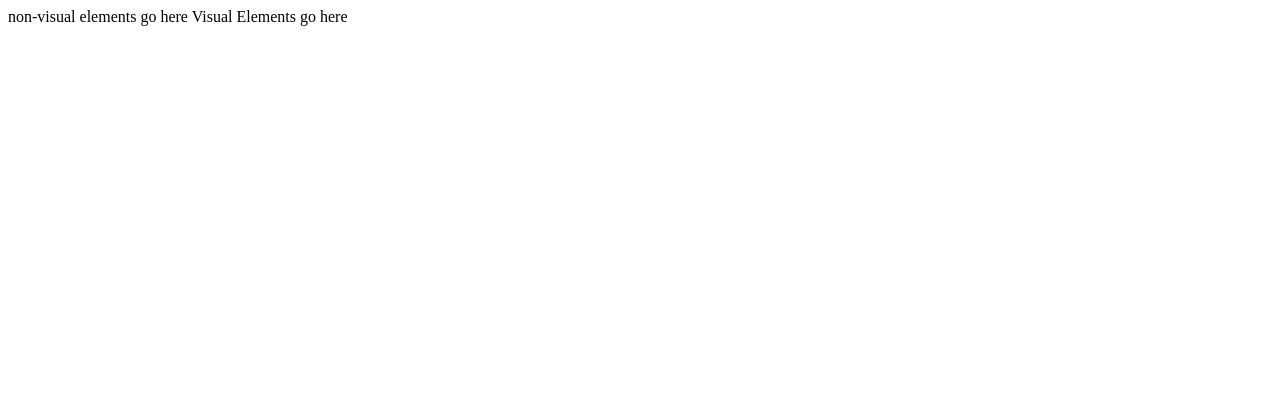
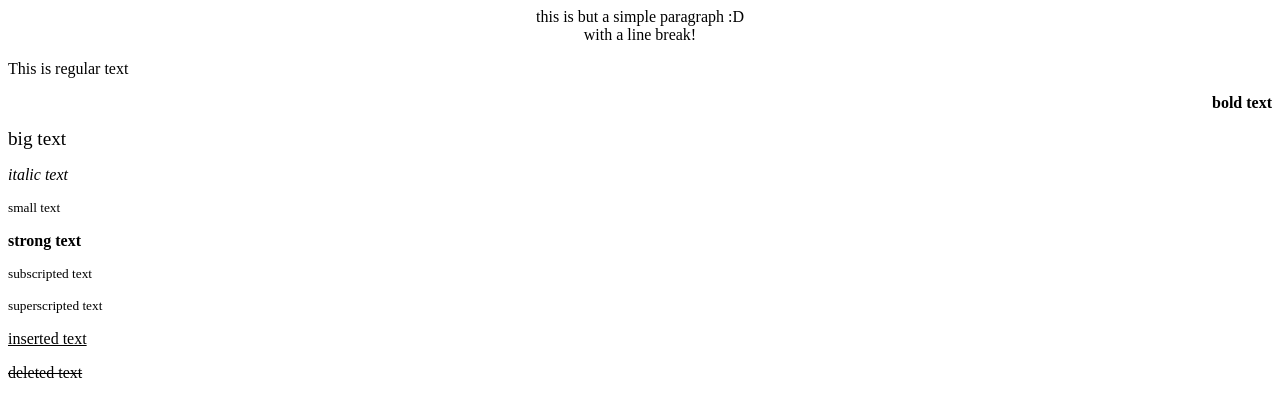
Before and after one commit to lunicarus/Studies, a plain HTML site: page WebDesign/html-from-zero.html in a window 1280 px wide. Drawn offline with Linux system fonts and the light colour scheme.

Commit message:
Solving comment problem

```diff
--- /dev/null
+++ b/WebDesign/css-from-zero.css
@@ -0,0 +1 @@
+/* No CSS *//*# sourceMappingURL=css-from-zero.css.map */
--- a/WebDesign/html-from-zero.html
+++ b/WebDesign/html-from-zero.html
@@ -1,10 +1,23 @@
-<!-- !>I'm learning HTML from zero, as my last project is DISGUSTING<!-->
-<!-- *>I will practice some basic concepts here, until i'm sharp enough to use them in my projects :D<!-->
+<!-- ! I'm learning HTML from zero, as my last project is DISGUSTING -->
+<!-- * I will practice some basic concepts here, until i'm sharp enough to use them in my projects :D -->
     <html>
-        <head> <!-->  non-visual elements go here <!-->
+        <head> <!-- non-visual elements go here -->
             <title>HTML studies from zero</title>
         </head>
-        <body> <!--> Visual Elements go here<!-->
+        <body> <!-- Visual Elements go here -->
+            <p align = "center"> this is but a simple paragraph :D <br />with a line break!</p>
+            <p>This is regular text </p>
+            <p align = "right"><b>bold text </b></p>
+            <p><big> big text </big></p>
+            <p><i> italic text </i></p>
+            <p><small> small text </small></p>
+            <p><strong> strong text </strong></p>
+            <p><sub> subscripted text </sub></p>
+            <p><sup> superscripted text </sup></p>
+            <p><ins> inserted text </ins></p>
+            <p><del> deleted text </del></p>
+            <!--just a bunch of tags I wanted to learn-->
+
 
         </body>
     </html>
```
Also changed, not shown: 1 other file.
